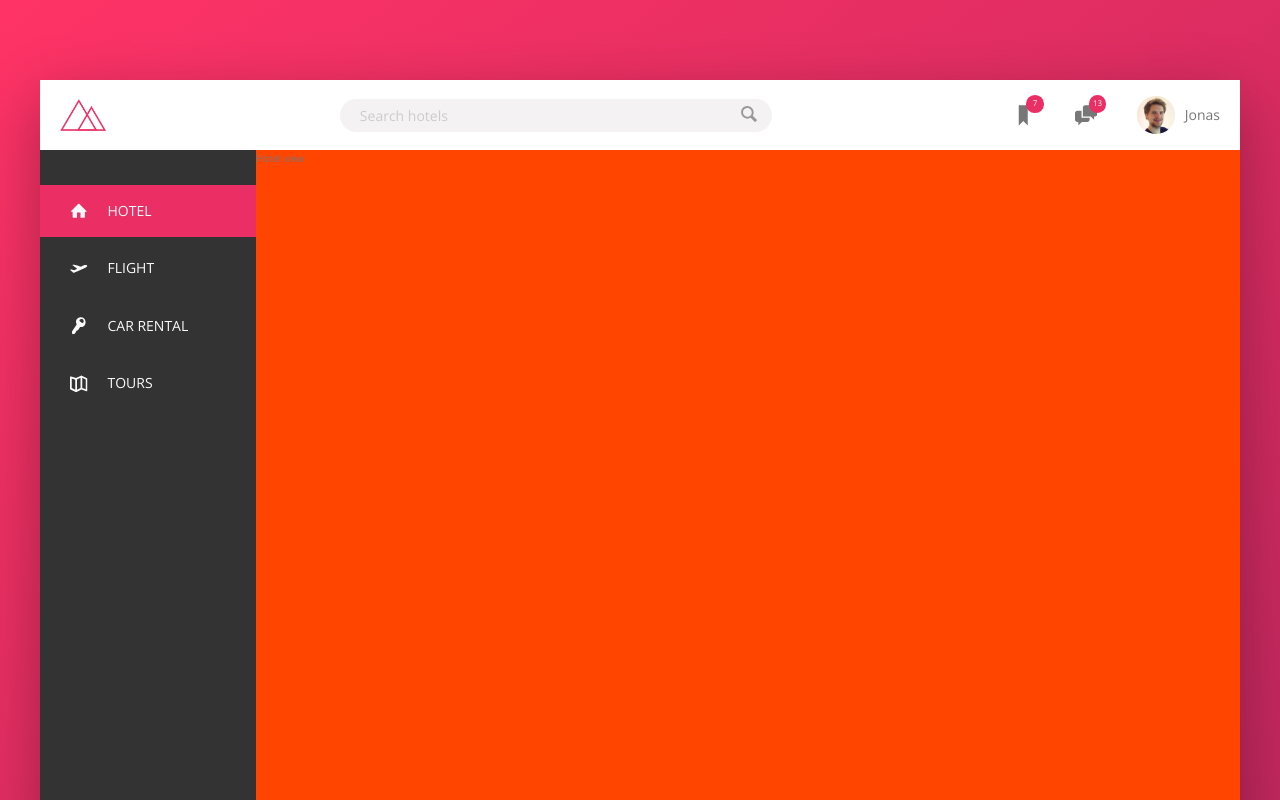
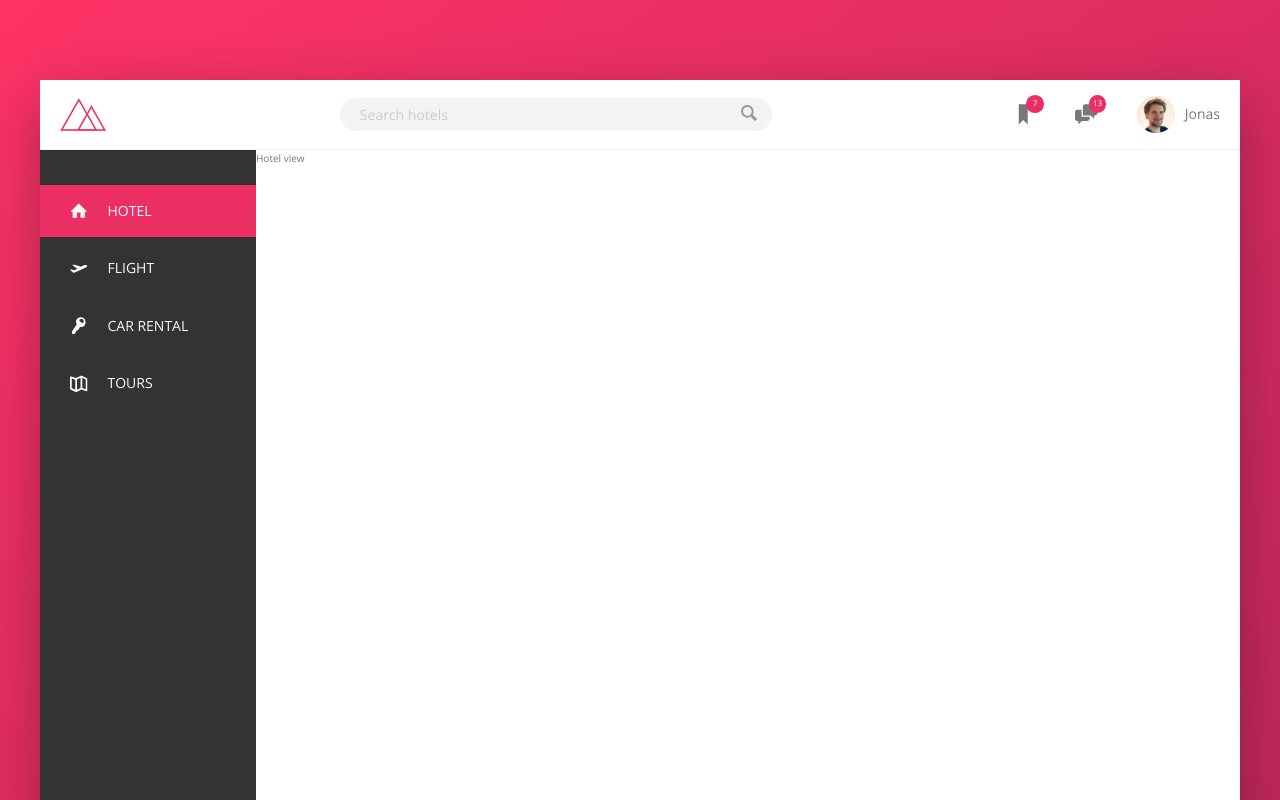
Before and after one commit to gurugu-learning-projects/jonas.schmedtmann---css_trillo, a website: page index.html in a window 1280 px wide. Shown: the top 800 px of the page. Drawn offline with nearby package versions, Linux system fonts and the light colour scheme; files that its build step writes are made by us from their sources.

Commit message:
fix: add bottom border to header

```diff
--- a/sass/_layout.scss
+++ b/sass/_layout.scss
@@ -10,7 +10,7 @@
   font-size: 1.4rem;
   height: 7rem;
   background-color: #fff;
-  border-bottom: var(--color-grey-light-1);
+  border-bottom: 1px solid var(--color-grey-light-2);
 
   display: flex;
   justify-content: space-between;
@@ -31,7 +31,6 @@
 
 .hotel-view {
   background-color: #fff;
-  background-color: orangered;
   flex: 1;
   height: 80rem;
 }
```
